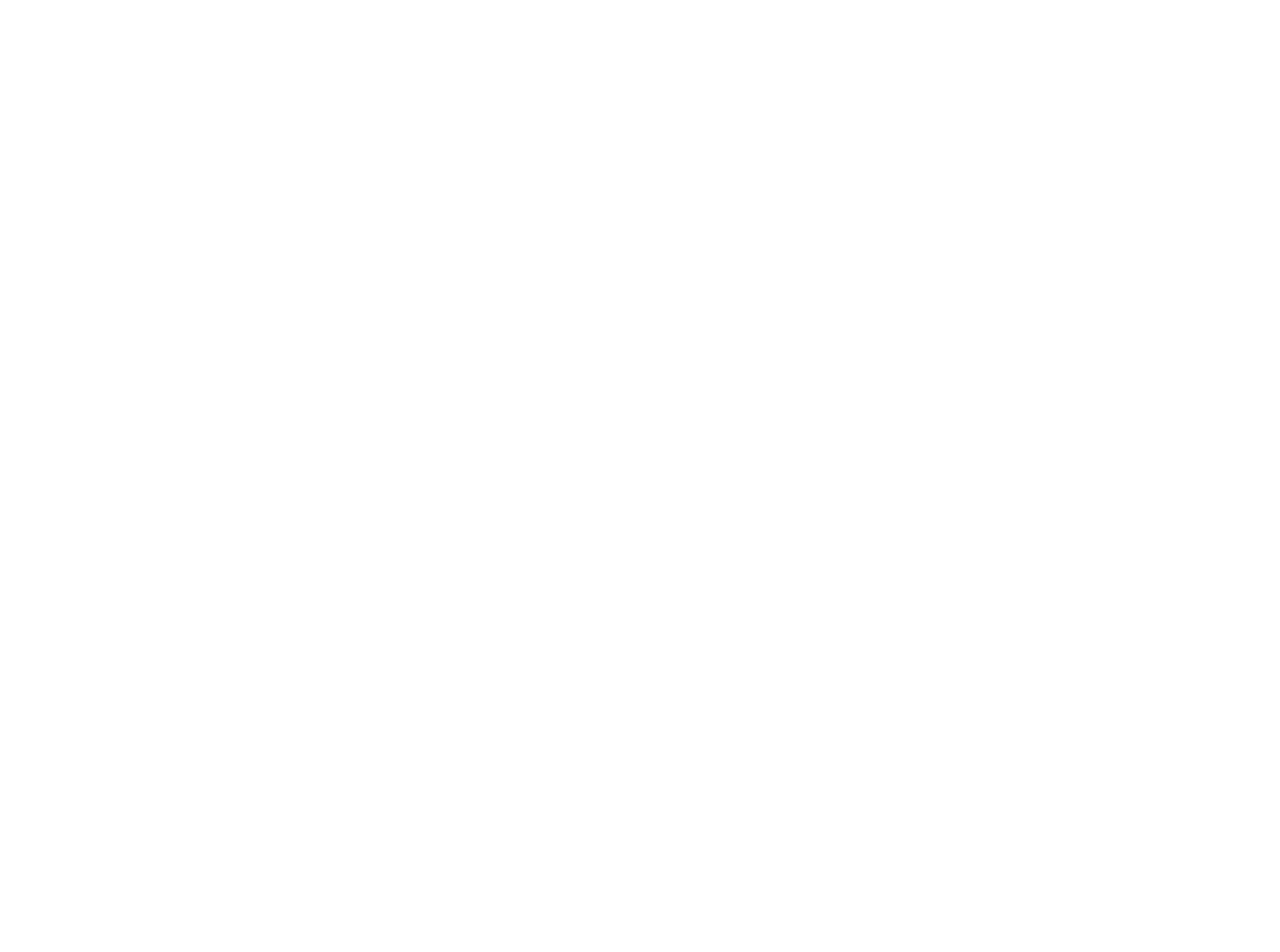
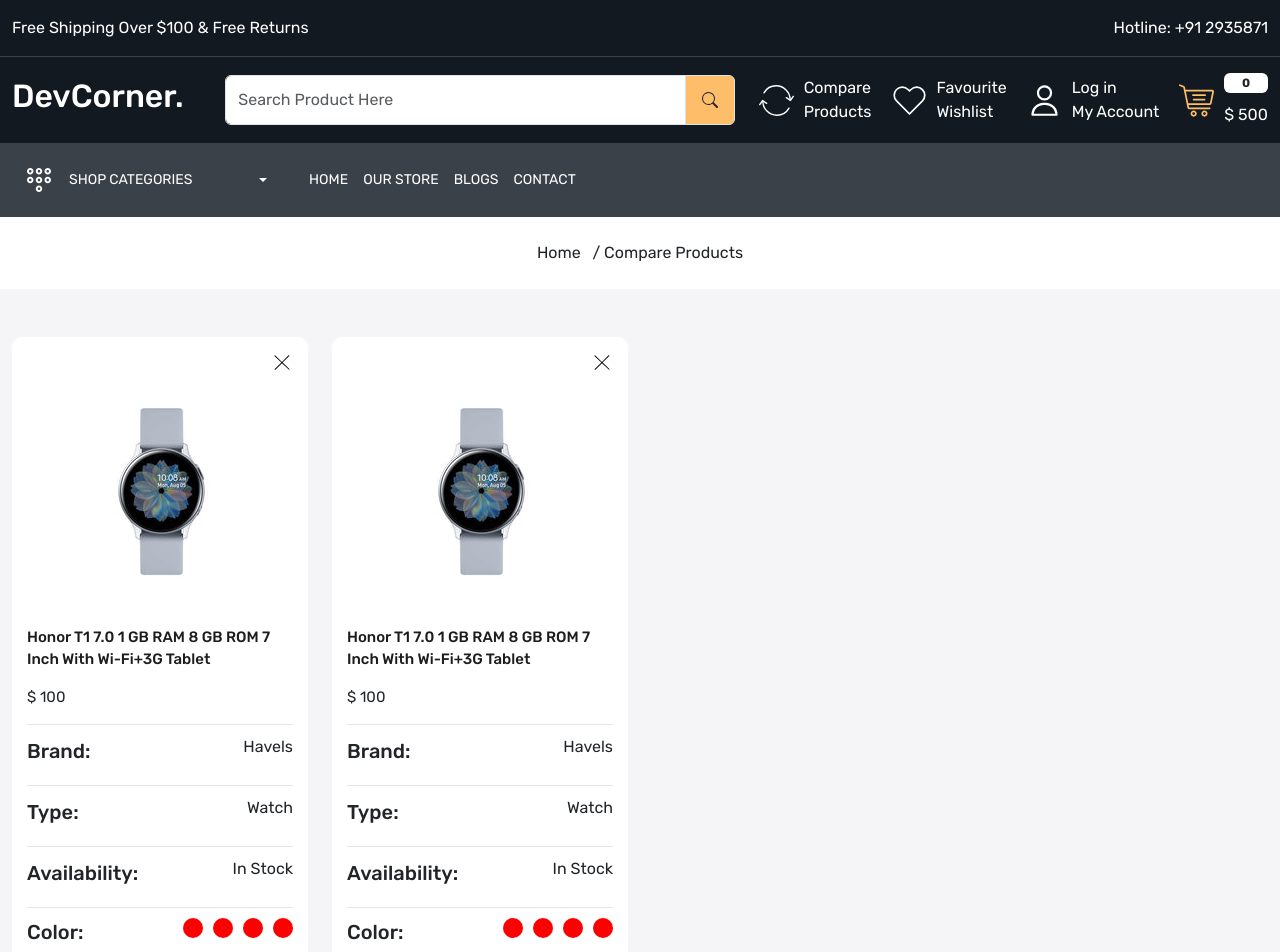
Before and after one commit to CRush-Coding/Ecommerce-Frontend, a React (Create React App) app: page /compare-product in a window 1280 px wide. Before the commit this address had no page. Shown: the top 952 px of the page. Before the commit the page ends 800 px from the top, so only its background shows below. Built offline with nearby package versions, Linux system fonts and the light colour scheme.

Commit message:
Created compare product page

```diff
--- a/src/App.css
+++ b/src/App.css
@@ -549,3 +549,43 @@
 }
 
 /* End Contact Page */
+
+
+/* Compare Page */
+
+.compare-product-card{
+  padding: 20px 15px;
+  background-color: white;
+  border-radius: 10px;
+}
+
+.compare-product-card .cross{
+  top: 15px;
+  right: 15px;
+  width: 22px;
+  cursor: pointer;
+  padding: 3px;
+}
+
+.compare-product-details h5.title{
+  font-size: 15px;
+  line-height: 22px;
+  font-weight: 500;
+  color: var(--color-1c1c1b);
+}
+
+.compare-product-details h6.price{
+  font-size: 15px;
+  line-height: 22px;
+  font-weight: 400;
+}
+
+.compare-product-card .product-detail{
+  display: flex;
+  justify-content: space-between;
+  align-items: center;
+  padding: 10px 0px;
+  border-top: 1px solid rgba(0, 0, 0, 0.1);
+}
+
+/* End Compare Page */
--- a/src/App.js
+++ b/src/App.js
@@ -7,6 +7,7 @@
 import Contact from './pages/Contact';
 import OurStore from './pages/OurStore';
 import Blog from './pages/Blog';
+import CompareProduct from './pages/CompareProduct';
 
 function App() {
   return <>
@@ -18,6 +19,7 @@
           <Route path='Contact' element={<Contact />}/>
           <Route path='store' element={<OurStore />}/>
           <Route path='blogs' element={<Blog />}/>
+          <Route path='compare-product' element={<CompareProduct />}/>
         </Route>
 
       </Routes>
--- /dev/null
+++ b/src/components/Color.js
@@ -0,0 +1,16 @@
+import React from 'react'
+
+const Color = () => {
+  return (
+    <>
+        <ul className="colours ps-0">
+            <li></li>
+            <li></li>
+            <li></li>
+            <li></li>
+        </ul>
+    </>
+  )
+}
+
+export default Color
--- a/src/components/Header.js
+++ b/src/components/Header.js
@@ -37,25 +37,25 @@
             <div className="col-5">
                 <div className="header-upper-links d-flex align-items-center justify-content-between">
                     <div>
-                        <Link className='d-flex align-items-center gap-10 text-white'>
+                        <Link to='/compare-product' className='d-flex align-items-center gap-10 text-white'>
                             <img src="images/images/compare.svg" alt="compare"/>
                             <p className='mb-0'>Compare <br /> Products</p>
                         </Link>
                     </div>
                     <div>
-                        <Link className='d-flex align-items-center gap-10 text-white'>
+                        <Link to='/wishlist' className='d-flex align-items-center gap-10 text-white'>
                             <img src="images/images/wishlist.svg" alt="wishlist"/>
                             <p className='mb-0'>Favourite <br /> Wishlist</p>
                         </Link>
                     </div>
                     <div>
-                        <Link className='d-flex align-items-center gap-10 text-white'>
+                        <Link to='/login' className='d-flex align-items-center gap-10 text-white'>
                             <img src="images/images/user.svg" alt="user"/>
                             <p className='mb-0'>Log in <br /> My Account</p>
                         </Link>
                     </div>
                     <div>
-                        <Link className='d-flex align-items-center gap-10 text-white'>
+                        <Link to='/cart' className='d-flex align-items-center gap-10 text-white'>
                             <img src="images/images/cart.svg" alt="cart"/>
                             <div className='d-flex flex-column gap-10'>
                                 <span className="badge bg-white text-dark">0</span>
--- /dev/null
+++ b/src/pages/CompareProduct.js
@@ -0,0 +1,110 @@
+import React from 'react';
+import BreadCrumb from '../components/BreadCrumb';
+import Meta from '../components/Meta';
+import Color from '../components/Color';
+
+
+const CompareProduct = () => {
+  return (
+    <>
+        <Meta title={"Compare Products"}/>
+        <BreadCrumb title='Compare Products'/>
+        <div className="compare-product-wrapper py-5 home-wrapper-2">
+            <div className="container-xxl">
+                <div className="row">
+                    <div className="col-3">
+                        <div className="compare-product-card position-relative">
+                            <img
+                                src="images/images/cross.svg"
+                                alt="cross"
+                                className="position-absolute cross img-fluid" />
+                            <div className="product-card-image">
+                                <img
+                                    src="images/images/watch.jpg"
+                                    alt="watch" />
+                            </div>
+                            <div className="compare-product-details">
+                                <h5 className="title">
+                                    Honor T1 7.0 1 GB RAM 8 GB ROM 7 Inch With Wi-Fi+3G Tablet
+                                </h5>
+                                <h6 className="price mb-3 mt-3">$ 100</h6>
+                                <div>
+                                    <div className="product-detail">
+                                        <h5>Brand:</h5>
+                                        <p>Havels</p>
+                                    </div>
+                                    <div className="product-detail">
+                                        <h5>Type:</h5>
+                                        <p>Watch</p>
+                                    </div>
+                                    <div className="product-detail">
+                                        <h5>Availability:</h5>
+                                        <p>In Stock</p>
+                                    </div>
+                                    <div className="product-detail">
+                                        <h5>Color:</h5>
+                                        <Color />
+                                    </div>
+                                    <div className="product-detail">
+                                        <h5>Size:</h5>
+                                        <div className='d-flex gap-10'>
+                                            <p>S</p>
+                                            <p>M</p>
+                                        </div>
+                                    </div>
+                                </div>
+                            </div>
+                        </div>
+                    </div>
+                    <div className="col-3">
+                        <div className="compare-product-card position-relative">
+                            <img
+                                src="images/images/cross.svg"
+                                alt="cross"
+                                className="position-absolute cross img-fluid" />
+                            <div className="product-card-image">
+                                <img
+                                    src="images/images/watch.jpg"
+                                    alt="watch" />
+                            </div>
+                            <div className="compare-product-details">
+                                <h5 className="title">
+                                    Honor T1 7.0 1 GB RAM 8 GB ROM 7 Inch With Wi-Fi+3G Tablet
+                                </h5>
+                                <h6 className="price mb-3 mt-3">$ 100</h6>
+                                <div>
+                                    <div className="product-detail">
+                                        <h5>Brand:</h5>
+                                        <p>Havels</p>
+                                    </div>
+                                    <div className="product-detail">
+                                        <h5>Type:</h5>
+                                        <p>Watch</p>
+                                    </div>
+                                    <div className="product-detail">
+                                        <h5>Availability:</h5>
+                                        <p>In Stock</p>
+                                    </div>
+                                    <div className="product-detail">
+                                        <h5>Color:</h5>
+                                        <Color />
+                                    </div>
+                                    <div className="product-detail">
+                                        <h5>Size:</h5>
+                                        <div className='d-flex gap-10'>
+                                            <p>S</p>
+                                            <p>M</p>
+                                        </div>
+                                    </div>
+                                </div>
+                            </div>
+                        </div>
+                    </div>
+                </div>
+            </div>
+        </div>
+    </>
+  )
+}
+
+export default CompareProduct
```
